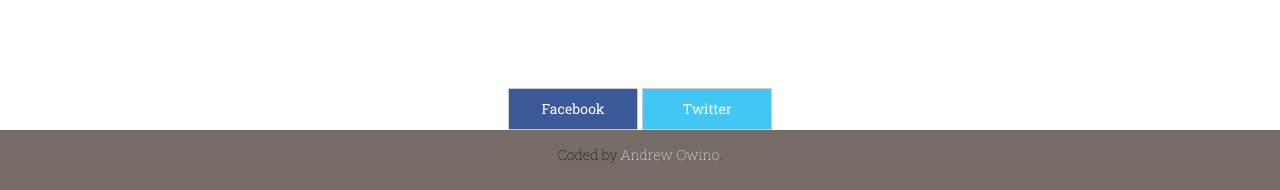
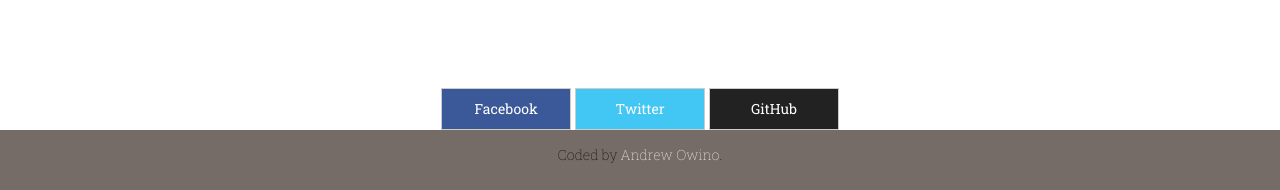
Before and after one commit to AndyCodez/portfolio, a plain HTML site: page index.html in a window 1280 px wide. Shown: the part 1867-2057 px from the top of the page. Drawn offline with nearby package versions, Linux system fonts and the light colour scheme; a web font is replaced by a local one.

Commit message:
add a github button

```diff
--- a/assets/stylesheets/index.css
+++ b/assets/stylesheets/index.css
@@ -98,6 +98,9 @@ p span {
 #twitter-button {
 	background-color: #42C7F4;
 }
+#github-button {
+	background-color: #222222;
+}
 footer {
 	background-color: #756C67;
 	height: 60px;
--- a/index.html
+++ b/index.html
@@ -72,6 +72,7 @@
 					<center>
 						<a href="https://web.facebook.com/realandrewowino" target="_blank"><button class="btn btn-default" id="fb-button">Facebook</button></a>
 						<a href="https://twitter.com/RealAndrewOwino" target="_blank"><button class="btn btn-default" id="twitter-button">Twitter</button></a>
+						<a href="https://github.com/AndyCodez" target="_blank"><button class="btn btn-default" id="github-button">GitHub</button></a>
 					</center>
 				</div>
 			</div>
```
